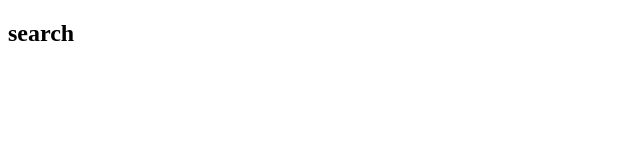
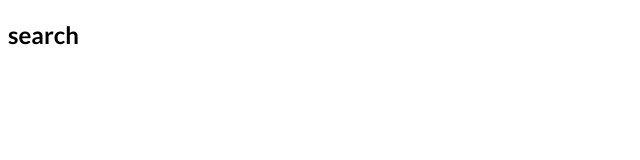
Before and after one commit to patni1992/movie-frontend, a Vue app: page / in a window 1280 px wide. Shown: the top 160 px of the page, without its empty margins (0-640 px from the left). Built offline with nearby package versions, Linux system fonts and the light colour scheme.

Commit message:
add Lato font

```diff
--- a/src/App.vue
+++ b/src/App.vue
@@ -4,4 +4,9 @@
   </div>
 </template>
 
-<style lang="scss"></style>
+<style>
+@import url('https://fonts.googleapis.com/css?family=Lato:400,700&display=swap');
+body, html {
+  font-family: "Lato", sans-serif;
+}
+</style>
```
